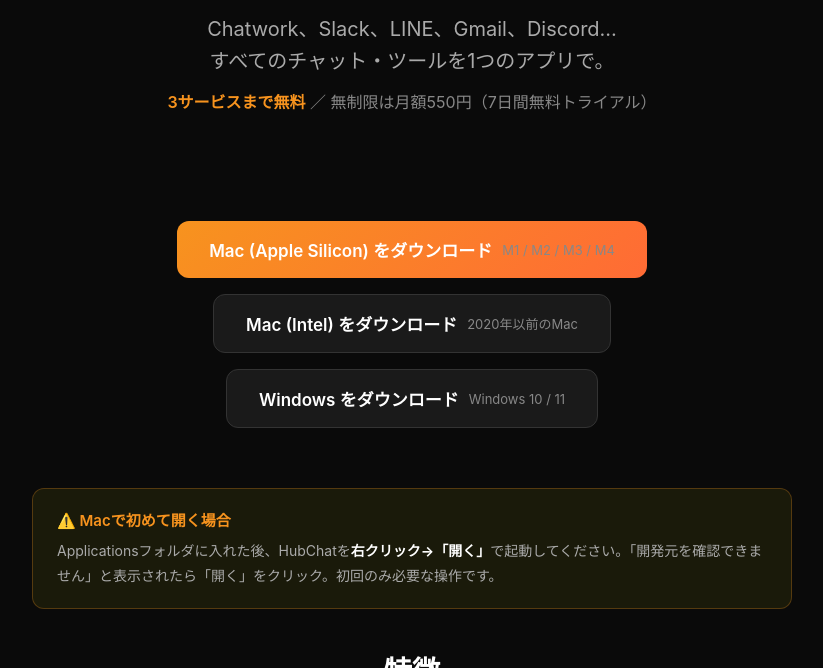
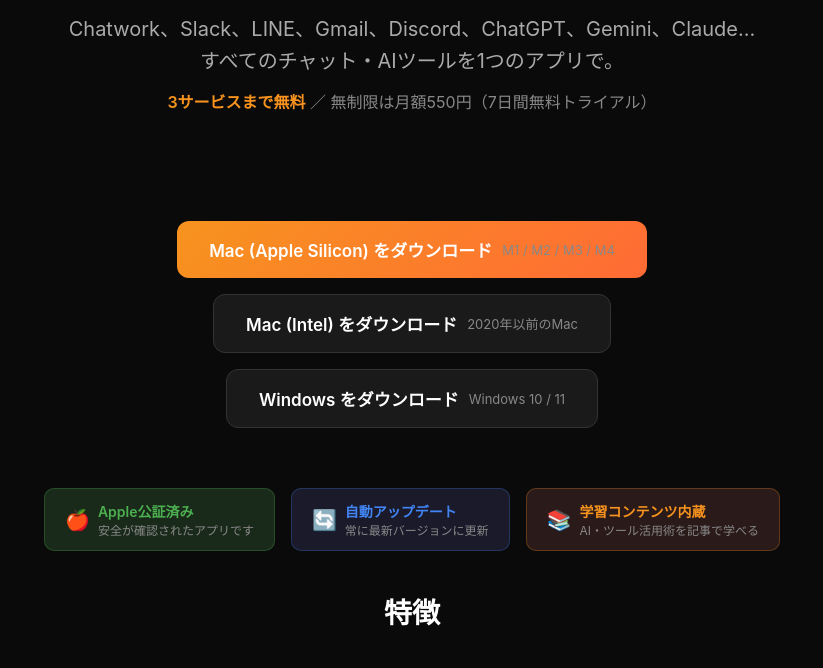
Before and after one commit to yuudai0714/HubChat, an Electron app: page docs/index.html in a window 1200 px wide. Shown: the part 270-938 px from the top of the page, without its empty margins (188-1011 px from the left). Drawn offline with Linux system fonts and the light colour scheme; no server answers.

Commit message:
ダウンロードページ更新: Apple公証バッジ追加、警告文削除、AIツール追記

```diff
--- a/docs/index.html
+++ b/docs/index.html
@@ -179,7 +179,7 @@
   <div class="hero">
     <img src="https://raw.githubusercontent.com/yuudai0714/HubChat/main/build/icon.png" alt="HubChat" class="logo" onerror="this.style.display='none'">
     <h1>HubChat</h1>
-    <p class="subtitle">Chatwork、Slack、LINE、Gmail、Discord…<br>すべてのチャット・ツールを1つのアプリで。</p>
+    <p class="subtitle">Chatwork、Slack、LINE、Gmail、Discord、ChatGPT、Gemini、Claude…<br>すべてのチャット・AIツールを1つのアプリで。</p>
     <p class="price"><span>3サービスまで無料</span> ／ 無制限は月額550円（7日間無料トライアル）</p>
   </div>
 
@@ -212,9 +212,28 @@
   </script>
 
   <div style="max-width:800px;margin:0 auto;padding:0 20px 40px;">
-    <div style="background:#1a1a0a;border:1px solid #f7931e44;border-radius:12px;padding:20px 24px;">
-      <p style="font-size:15px;color:#f7931e;font-weight:600;margin-bottom:8px;">⚠️ Macで初めて開く場合</p>
-      <p style="font-size:14px;color:#aaa;line-height:1.8;">Applicationsフォルダに入れた後、HubChatを<strong style="color:#fff;">右クリック→「開く」</strong>で起動してください。「開発元を確認できません」と表示されたら「開く」をクリック。初回のみ必要な操作です。</p>
+    <div style="display:flex;justify-content:center;gap:16px;flex-wrap:wrap;">
+      <div style="display:inline-flex;align-items:center;gap:8px;background:#1a2a1a;border:1px solid #4CAF5044;border-radius:10px;padding:12px 20px;">
+        <span style="font-size:20px;">🍎</span>
+        <div>
+          <p style="font-size:14px;color:#4CAF50;font-weight:600;margin:0;">Apple公証済み</p>
+          <p style="font-size:12px;color:#888;margin:0;">安全が確認されたアプリです</p>
+        </div>
+      </div>
+      <div style="display:inline-flex;align-items:center;gap:8px;background:#1a1a2a;border:1px solid #4285F444;border-radius:10px;padding:12px 20px;">
+        <span style="font-size:20px;">🔄</span>
+        <div>
+          <p style="font-size:14px;color:#4285F4;font-weight:600;margin:0;">自動アップデート</p>
+          <p style="font-size:12px;color:#888;margin:0;">常に最新バージョンに更新</p>
+        </div>
+      </div>
+      <div style="display:inline-flex;align-items:center;gap:8px;background:#2a1a1a;border:1px solid #f7931e44;border-radius:10px;padding:12px 20px;">
+        <span style="font-size:20px;">📚</span>
+        <div>
+          <p style="font-size:14px;color:#f7931e;font-weight:600;margin:0;">学習コンテンツ内蔵</p>
+          <p style="font-size:12px;color:#888;margin:0;">AI・ツール活用術を記事で学べる</p>
+        </div>
+      </div>
     </div>
   </div>
 
@@ -231,7 +250,7 @@
       </div>
       <div class="feature-card">
         <h3>⚡ 軽量＆高速</h3>
-        <p>ハイバネーション機能で未使用サービスのメモリを自動解放。PCが重くなりません。</p>
+        <p>メインプロセスでバッジ監視＋ハイバネーション機能でメモリを自動解放。サクサク動作。</p>
       </div>
       <div class="feature-card">
         <h3>⌨️ ショートカット</h3>
```
